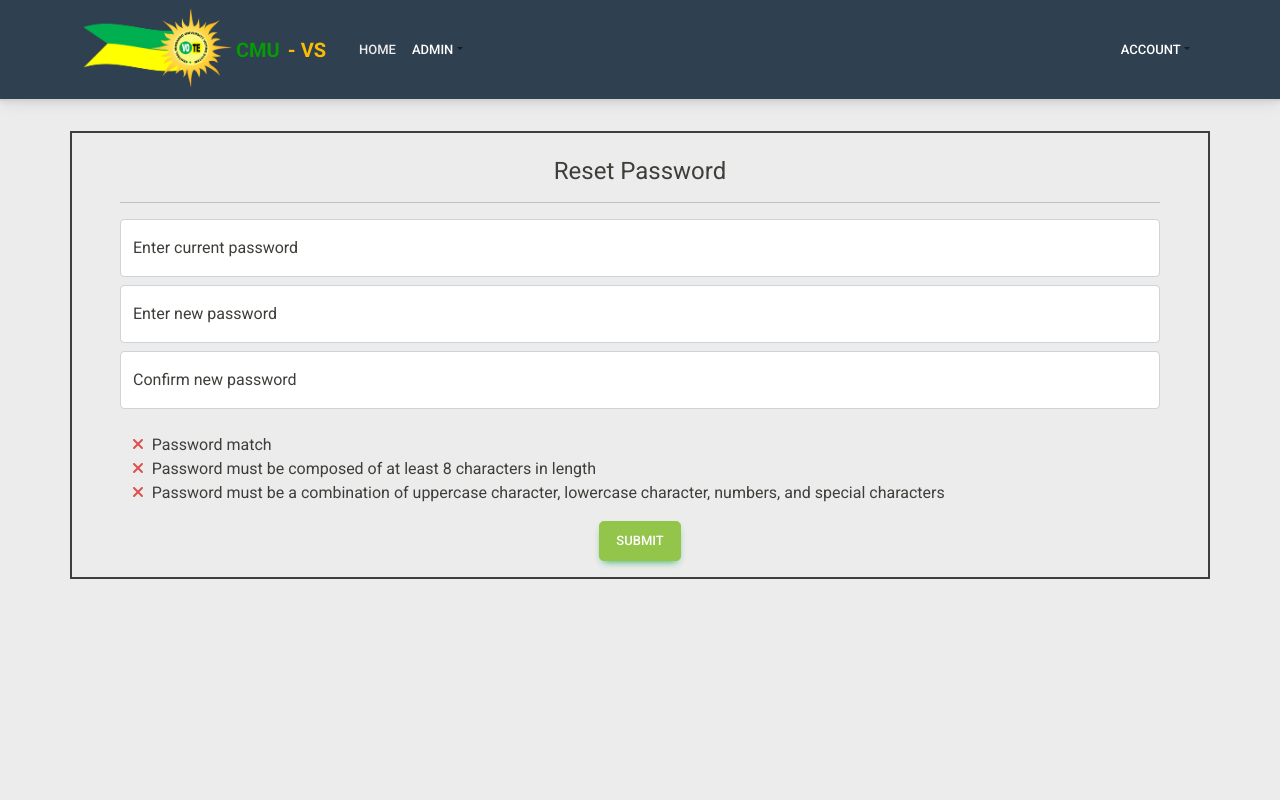
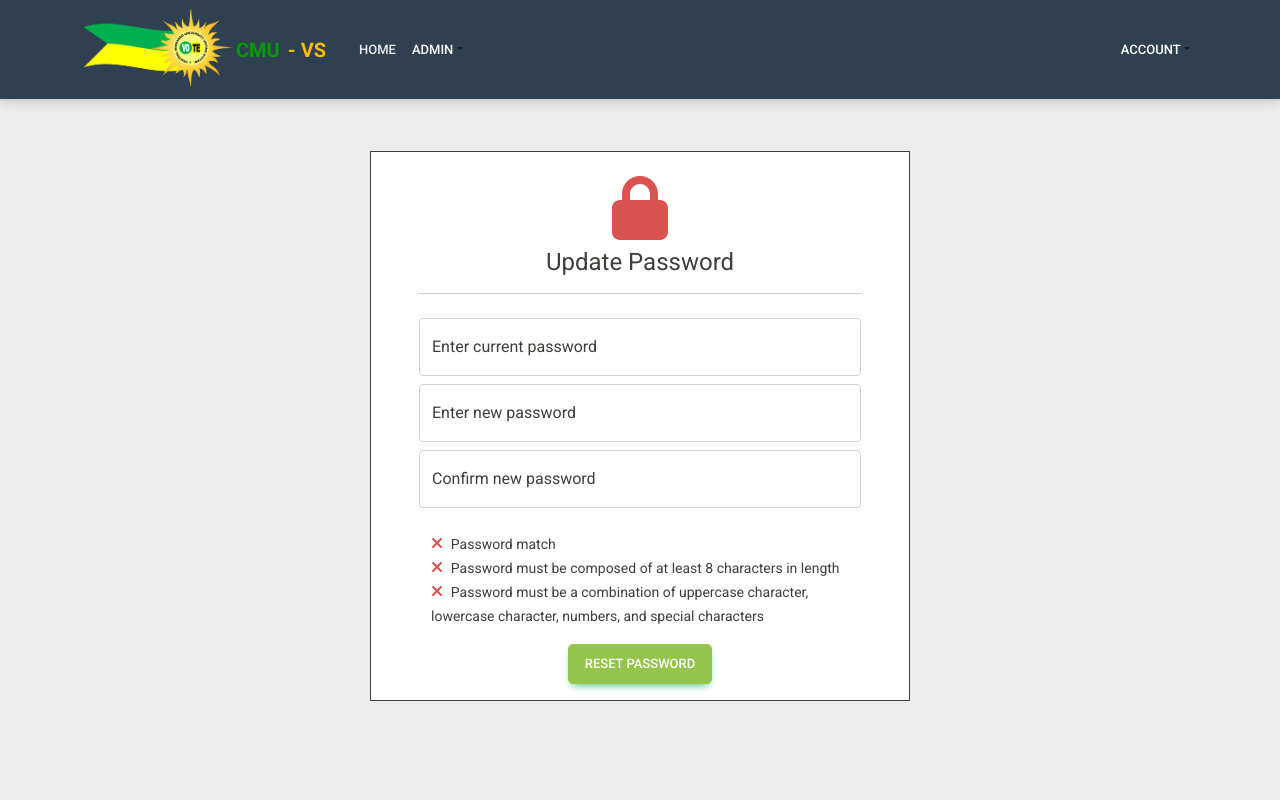
Before and after one commit to hacks14131/CMUVS-frontend, a React (Create React App) app: page /#/change-password in a window 1280 px wide. Shown: the top 800 px of the page. Built offline with nearby package versions, Linux system fonts and the light colour scheme; sample sign-in values are in the browser's storage.

Commit message:
feature-change-password

```diff
--- a/src/components/screens/LoginPage/LoginPage.js
+++ b/src/components/screens/LoginPage/LoginPage.js
@@ -570,7 +570,7 @@ const LoginPage = () => {
                             </Button>
                           </Form>
                         </div>
-                        <Container className='text-muted'>
+                        {/* <Container className='text-muted'>
                           Don't have an account?{' '}
                           <u
                             className='text-primary'
@@ -583,7 +583,7 @@ const LoginPage = () => {
                           >
                             Sign up
                           </u>
-                        </Container>
+                        </Container> */}
                       </CardBody>
                     </Card>
                   </Card>
--- a/src/components/screens/password/ChangePassword.css
+++ b/src/components/screens/password/ChangePassword.css
@@ -3,7 +3,11 @@
   min-height: 100vh;
   background: #ececec !important;
   padding-bottom: 5em;
-  padding-top: 30px;
+  padding-top: 50px;
+}
+
+.formBox {
+  background: white !important;
 }
 
 .password-criteria {
@@ -12,6 +16,6 @@
   text-justify: auto !important;
 }
 
-/* .resetPassword {
-  background-color: rgb(165, 241, 165);
-} */
+.note {
+  color: rgb(109, 109, 98) !important;
+}
--- a/src/components/screens/password/ChangePassword.js
+++ b/src/components/screens/password/ChangePassword.js
@@ -1,19 +1,33 @@
 import React, { useState } from 'react';
+import { useDispatch } from 'react-redux';
+import { bindActionCreators } from 'redux';
+import { actionCreators } from '../../../redux';
+import { useNavigate } from 'react-router-dom';
 import {
   Button,
   Col,
   Container,
   FloatingLabel,
   Form,
+  Modal,
   Row,
 } from 'react-bootstrap';
-// import axios from 'axios';
+import axios from 'axios';
 import Loading from '../../Loading/Loading';
+import ErrorMessage from '../../ErrorMessage/ErrorMessage';
 import { FontAwesomeIcon } from '@fortawesome/react-fontawesome';
-import { faCheck, faXmark } from '@fortawesome/free-solid-svg-icons';
+import {
+  faCheck,
+  faXmark,
+  faLock,
+  faUnlock,
+} from '@fortawesome/free-solid-svg-icons';
 import './ChangePassword.css';
 
 const ChangePassword = () => {
+  const dispatch = useDispatch();
+  const { logUser } = bindActionCreators(actionCreators, dispatch);
+  const history = useNavigate();
   const [loading, setLoading] = useState(false);
   const [auth, setAuth] = useState(false);
   const [oldPassword, setOldPassword] = useState('');
@@ -22,6 +36,13 @@ const ChangePassword = () => {
   const [passwordCondition, setPasswordCondition] = useState(false);
   const [passwordMatch, setPasswordMatch] = useState(false);
   const [formValidated, setFormValidated] = useState(false);
+  const [error, setError] = useState(false);
+  const [fillOut, setFillOut] = useState(false);
+
+  // useEffect(() => {
+  //   setScreenWidth(window.screen.width);
+  //   console.log(window.screen.width);
+  // }, []);
 
   const passwordValidation = (str) => {
     try {
@@ -58,13 +79,54 @@ const ChangePassword = () => {
           passwordMatch &&
           passwordCondition
         ) {
+          setFillOut(true);
+          setLoading(true);
           // fetch the student id and registation number
-          console.log('processing');
+          const token = sessionStorage.getItem('token');
+          let source = axios.CancelToken.source();
+          const studentID = sessionStorage.getItem('studentID');
+          const accountPassword = oldPassword;
+          const matchUserOldPasswordURL = `https://cmuvs-api.onrender.com/api/user/reset-password`;
+          const config = {
+            headers: {
+              Authorization: `Bearer ${token}`,
+              'Content-type': 'application/json',
+            },
+            CancelToken: source.token,
+          };
+          await axios.post(
+            matchUserOldPasswordURL,
+            { studentID, accountPassword, newPassword },
+            config
+          );
+          setLoading(false);
+          setAuth(true);
         }
       }
     } catch (error) {
-      console.log(error);
+      setLoading(false);
+      setError(true);
+      setTimeout(() => {
+        window.location.reload(true);
+      }, 500);
     }
+  };
+
+  const logoutUser = () => {
+    logUser(false);
+    sessionStorage.removeItem('userID');
+    sessionStorage.removeItem('studentID');
+    sessionStorage.removeItem('auth');
+    sessionStorage.removeItem('token');
+    sessionStorage.removeItem('college');
+    sessionStorage.removeItem('department');
+    sessionStorage.removeItem('College and Department List');
+    sessionStorage.removeItem('voteValidated');
+    sessionStorage.removeItem('yearLevel');
+    sessionStorage.removeItem('isAdmin');
+    sessionStorage.removeItem('isCanvasser');
+    sessionStorage.removeItem('isCandidate');
+    history('/login');
   };
 
   return (
@@ -72,16 +134,37 @@ const ChangePassword = () => {
       {loading && <Loading />}
       {!loading && (
         <div className='page-container'>
-          <Container className='square border border-2 border-dark px-5 pt-4 pb-3'>
+          <Container
+            className='formBox square border border-1 border-dark px-5 pt-4 pb-3'
+            style={{
+              maxWidth: '540px',
+            }}
+          >
+            {error && (
+              <ErrorMessage variant='danger'>{'Invalid password'}</ErrorMessage>
+            )}
             <center>
-              <h4 className='resetPassword'>Reset Password</h4>
+              {error && fillOut && (
+                <FontAwesomeIcon className='text-danger fa-4x' icon={faLock} />
+              )}
+              {!error && !auth && (
+                <FontAwesomeIcon className='text-danger fa-4x' icon={faLock} />
+              )}
+              {auth && (
+                <FontAwesomeIcon
+                  className='text-success fa-4x'
+                  icon={faUnlock}
+                />
+              )}
+
+              <h4 className='resetPassword mt-2'>Update Password</h4>
             </center>
             <hr />
             <Form
               noValidate
               validated={formValidated}
               onSubmit={checkUserPassword}
-              className='mt-3'
+              className='mt-4'
             >
               <Form.Group className='mb-2'>
                 <FloatingLabel label='Enter current password'>
@@ -155,7 +238,8 @@ const ChangePassword = () => {
                           }}
                         />
                       )}
-                      &nbsp;&nbsp;&nbsp;&nbsp;&nbsp;Password match
+                      &nbsp;&nbsp;&nbsp;&nbsp;&nbsp;
+                      <small>Password match</small>
                     </span>
                   </Col>
                   <Col xs={12}>
@@ -179,8 +263,11 @@ const ChangePassword = () => {
                       />
                     )}
                     <span>
-                      &nbsp;&nbsp;&nbsp;&nbsp;&nbsp;Password must be composed of
-                      at least 8 characters in length
+                      &nbsp;&nbsp;&nbsp;&nbsp;&nbsp;
+                      <small>
+                        Password must be composed of at least 8 characters in
+                        length
+                      </small>
                     </span>
                   </Col>
                   <Col>
@@ -204,20 +291,43 @@ const ChangePassword = () => {
                           }}
                         />
                       )}
-                      &nbsp;&nbsp;&nbsp;&nbsp;&nbsp;Password must be a
-                      combination of uppercase character, lowercase character,
-                      numbers, and special characters
+                      &nbsp;&nbsp;&nbsp;&nbsp;&nbsp;
+                      <small>
+                        Password must be a combination of uppercase character,
+                        lowercase character, numbers, and special characters
+                      </small>
                     </span>
                   </Col>
                 </Row>
               </Container>
               <center className='mt-3'>
                 <Button type='submit' variant='success' size='lg'>
-                  SUBMIT
+                  RESET PASSWORD
                 </Button>
               </center>
             </Form>
           </Container>
+          <Modal
+            show={auth}
+            keyboard={false}
+            centered
+            onHide={() => {
+              setAuth(false);
+              logoutUser();
+            }}
+          >
+            <Modal.Header closeButton>
+              <Modal.Title className='ms-auto'>CMU-VS</Modal.Title>
+            </Modal.Header>
+            <Modal.Footer>
+              <span className='note'>
+                <small>
+                  Note: Your old password has been updated successfully. You
+                  will be redirected to the login page.
+                </small>
+              </span>
+            </Modal.Footer>
+          </Modal>
         </div>
       )}
     </>
```
